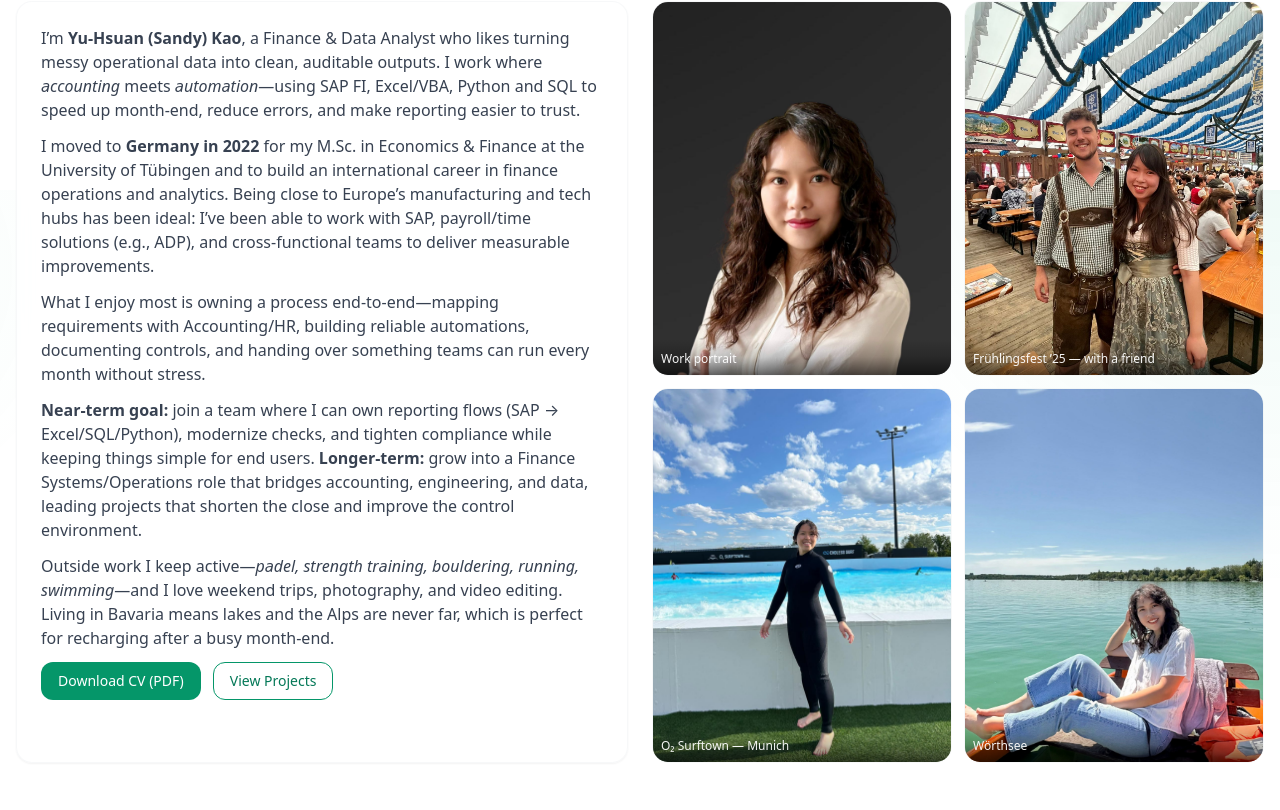
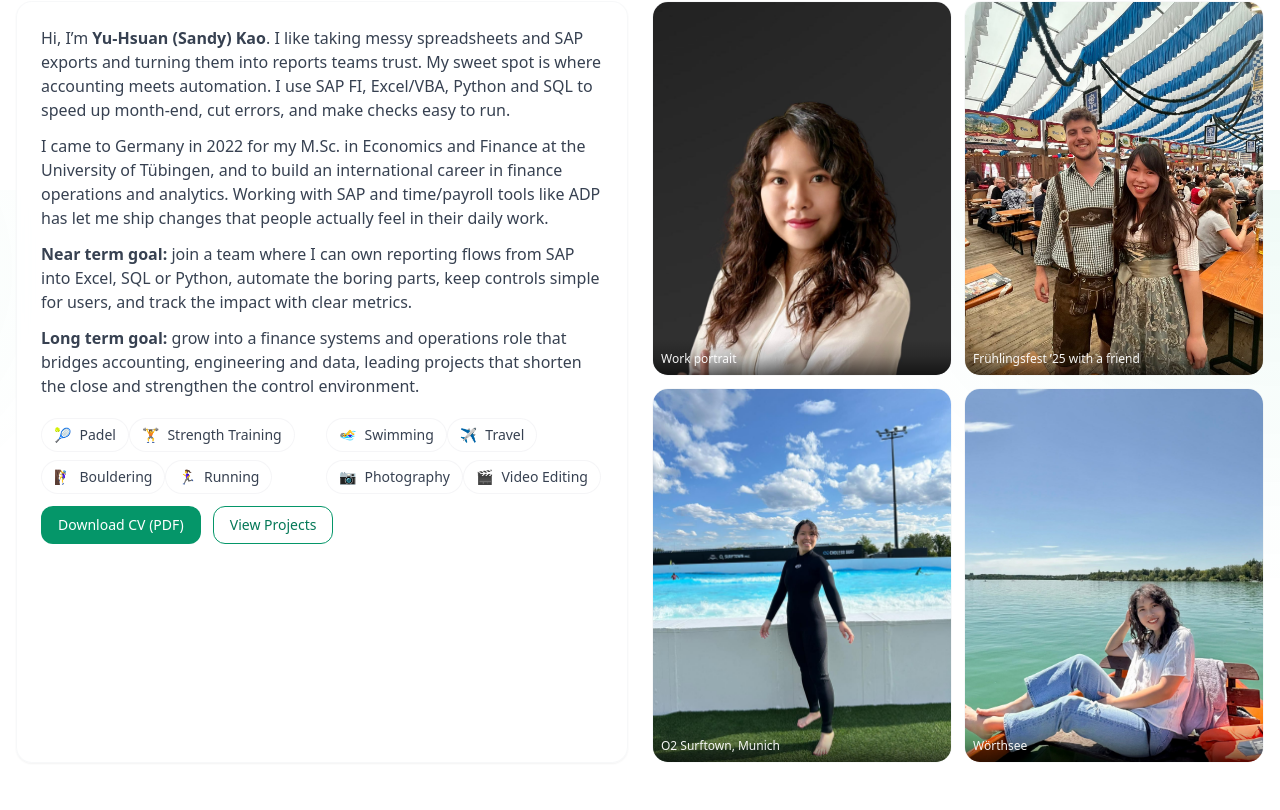
Before and after one commit to SandyKao0301/SandyKao, a Next.js app: page / in a window 1280 px wide. Shown: the part 610-1420 px from the top of the page. Built offline with nearby package versions, Linux system fonts and the light colour scheme.

Commit message:
Update page.tsx

```diff
--- a/app/page.tsx
+++ b/app/page.tsx
@@ -5,6 +5,20 @@ import Timeline from "@/components/Timeline";
 
 export default function Page() {
   const base = process.env.NEXT_PUBLIC_BASE_PATH || "";
+
+  // Interests for the pills inside About (split 4 / 4)
+  const interests = [
+    { label: "Padel", emoji: "🎾" },
+    { label: "Strength Training", emoji: "🏋️" },
+    { label: "Bouldering", emoji: "🧗‍♀️" },
+    { label: "Running", emoji: "🏃‍♀️" },
+    { label: "Swimming", emoji: "🏊‍♀️" },
+    { label: "Travel", emoji: "✈️" },
+    { label: "Photography", emoji: "📷" },
+    { label: "Video Editing", emoji: "🎬" },
+  ];
+  const leftPills = interests.slice(0, 4);
+  const rightPills = interests.slice(4, 8);
 
   return (
     <>
@@ -21,10 +35,8 @@ export default function Page() {
               Improved reporting accuracy and workflows, ensured compliance, and delivered precise financial analytics.
             </p>
             <div className="mt-6 flex flex-wrap gap-3">
-              {/* Green button: Download CV */}
               <a href={`${base}/assets/CV.pdf`} className="btn" download>Download CV</a>
               <Link href="/resume" className="btn-outline">Resume</Link>
-              {/* Go to the Projects page (not the on-page anchor) */}
               <Link href="/projects" className="btn-outline">View Projects</Link>
             </div>
           </div>
@@ -71,45 +83,55 @@ export default function Page() {
         </div>
       </header>
 
-      {/* About */}
+      {/* About (more personable, goals split, interests pills integrated) */}
       <Section id="about" title="About" subtitle="Who I am and what I bring to finance + data roles.">
         <div className="grid gap-6 md:grid-cols-2">
+          {/* Left: bio + goals + interests pills */}
           <div className="card">
             <div className="space-y-3 text-gray-700 dark:text-gray-300">
               <p>
-                I’m <strong>Yu-Hsuan (Sandy) Kao</strong>, a Finance &amp; Data Analyst who likes turning messy
-                operational data into clean, auditable outputs. I work where <em>accounting</em> meets
-                <em> automation</em>—using SAP FI, Excel/VBA, Python and SQL to speed up month-end,
-                reduce errors, and make reporting easier to trust.
+                Hi, I’m <strong>Yu-Hsuan (Sandy) Kao</strong>. I like taking messy spreadsheets and SAP exports and turning them into reports teams trust.
+                My sweet spot is where accounting meets automation. I use SAP FI, Excel/VBA, Python and SQL to speed up month-end, cut errors, and make checks easy to run.
               </p>
 
               <p>
-                I moved to <strong>Germany in 2022</strong> for my M.Sc. in Economics &amp; Finance at the University of
-                Tübingen and to build an international career in finance operations and analytics. Being close
-                to Europe’s manufacturing and tech hubs has been ideal: I’ve been able to work with SAP,
-                payroll/time solutions (e.g., ADP), and cross-functional teams to deliver measurable
-                improvements.
+                I came to Germany in 2022 for my M.Sc. in Economics and Finance at the University of Tübingen, and to build an international career in finance operations and analytics.
+                Working with SAP and time/payroll tools like ADP has let me ship changes that people actually feel in their daily work.
               </p>
 
               <p>
-                What I enjoy most is owning a process end-to-end—mapping requirements with Accounting/HR,
-                building reliable automations, documenting controls, and handing over something teams can run
-                every month without stress.
+                <strong>Near term goal:</strong> join a team where I can own reporting flows from SAP into Excel, SQL or Python, automate the boring parts, keep controls simple for users, and track the impact with clear metrics.
               </p>
 
               <p>
-                <strong>Near-term goal:</strong> join a team where I can own reporting flows (SAP → Excel/SQL/Python),
-                modernize checks, and tighten compliance while keeping things simple for end users.
-                <strong> Longer-term:</strong> grow into a Finance Systems/Operations role that bridges accounting,
-                engineering, and data, leading projects that shorten the close and improve the control
-                environment.
+                <strong>Long term goal:</strong> grow into a finance systems and operations role that bridges accounting, engineering and data, leading projects that shorten the close and strengthen the control environment.
               </p>
 
-              <p>
-                Outside work I keep active—<em>padel, strength training, bouldering, running, swimming</em>—and
-                I love weekend trips, photography, and video editing. Living in Bavaria means lakes and the
-                Alps are never far, which is perfect for recharging after a busy month-end.
-              </p>
+              {/* Interests pills split 4 / 4 */}
+              <div className="mt-4 grid grid-cols-2 gap-2">
+                <div className="space-y-2">
+                  {leftPills.map(({ label, emoji }) => (
+                    <span
+                      key={label}
+                      className="inline-flex items-center gap-2 px-3 py-1.5 rounded-full border border-gray-200/40 dark:border-gray-800/60 bg-white/5 text-sm"
+                    >
+                      <span aria-hidden>{emoji}</span>
+                      {label}
+                    </span>
+                  ))}
+                </div>
+                <div className="space-y-2">
+                  {rightPills.map(({ label, emoji }) => (
+                    <span
+                      key={label}
+                      className="inline-flex items-center gap-2 px-3 py-1.5 rounded-full border border-gray-200/40 dark:border-gray-800/60 bg-white/5 text-sm"
+                    >
+                      <span aria-hidden>{emoji}</span>
+                      {label}
+                    </span>
+                  ))}
+                </div>
+              </div>
 
               <div className="mt-4 flex flex-wrap gap-3">
                 <a href={`${base}/assets/CV.pdf`} className="btn" download>Download CV (PDF)</a>
@@ -118,67 +140,59 @@ export default function Page() {
             </div>
           </div>
 
-          {/* Photos — portrait-friendly tiles with captions */}
+          {/* Right: photos with captions (kept compact and readable) */}
           <div className="grid grid-cols-2 gap-3">
             {/* Headshot */}
-            <div className="relative aspect-[4/5] overflow-hidden rounded-2xl border border-gray-200/30 dark:border-gray-800/50">
+            <figure className="relative aspect-[4/5] overflow-hidden rounded-2xl border border-gray-200/30 dark:border-gray-800/50">
               <img
                 src={`${base}/assets/Sandy_portrait.jpg`}
                 alt="Sandy Kao — professional headshot"
                 className="absolute inset-0 h-full w-full object-cover object-top"
                 loading="lazy"
               />
-              <div className="absolute inset-x-0 bottom-0">
-                <div className="bg-gradient-to-t from-black/60 via-black/20 to-transparent px-2 py-1.5">
-                  <span className="text-[11px] sm:text-xs text-white/95">Work portrait</span>
-                </div>
-              </div>
-            </div>
+              <figcaption className="absolute inset-x-0 bottom-0 bg-gradient-to-t from-black/60 via-black/20 to-transparent px-2 py-1.5">
+                <span className="text-[11px] sm:text-xs text-white/95">Work portrait</span>
+              </figcaption>
+            </figure>
 
             {/* Frühlingsfest */}
-            <div className="relative aspect-[4/5] overflow-hidden rounded-2xl border border-gray-200/30 dark:border-gray-800/50">
+            <figure className="relative aspect-[4/5] overflow-hidden rounded-2xl border border-gray-200/30 dark:border-gray-800/50">
               <img
                 src={`${base}/assets/Octoberfest.jpg`}
                 alt="With a friend at Frühlingsfest 2025 in Munich"
                 className="absolute inset-0 h-full w-full object-cover object-center"
                 loading="lazy"
               />
-              <div className="absolute inset-x-0 bottom-0">
-                <div className="bg-gradient-to-t from-black/60 via-black/20 to-transparent px-2 py-1.5">
-                  <span className="text-[11px] sm:text-xs text-white/95">Frühlingsfest ’25 — with a friend</span>
-                </div>
-              </div>
-            </div>
+              <figcaption className="absolute inset-x-0 bottom-0 bg-gradient-to-t from-black/60 via-black/20 to-transparent px-2 py-1.5">
+                <span className="text-[11px] sm:text-xs text-white/95">Frühlingsfest ’25 with a friend</span>
+              </figcaption>
+            </figure>
 
             {/* O2 Surftown */}
-            <div className="relative aspect-[4/5] overflow-hidden rounded-2xl border border-gray-200/30 dark:border-gray-800/50">
+            <figure className="relative aspect-[4/5] overflow-hidden rounded-2xl border border-gray-200/30 dark:border-gray-800/50">
               <img
                 src={`${base}/assets/Surfing.jpg`}
                 alt="Surfing at O2 Surftown in Munich"
                 className="absolute inset-0 h-full w-full object-cover object-center"
                 loading="lazy"
               />
-              <div className="absolute inset-x-0 bottom-0">
-                <div className="bg-gradient-to-t from-black/60 via-black/20 to-transparent px-2 py-1.5">
-                  <span className="text-[11px] sm:text-xs text-white/95">O₂ Surftown — Munich</span>
-                </div>
-              </div>
-            </div>
+              <figcaption className="absolute inset-x-0 bottom-0 bg-gradient-to-t from-black/60 via-black/20 to-transparent px-2 py-1.5">
+                <span className="text-[11px] sm:text-xs text-white/95">O2 Surftown, Munich</span>
+              </figcaption>
+            </figure>
 
             {/* Wörthsee */}
-            <div className="relative aspect-[4/5] overflow-hidden rounded-2xl border border-gray-200/30 dark:border-gray-800/50">
+            <figure className="relative aspect-[4/5] overflow-hidden rounded-2xl border border-gray-200/30 dark:border-gray-800/50">
               <img
                 src={`${base}/assets/Lake.jpg`}
                 alt="Wörthsee"
                 className="absolute inset-0 h-full w-full object-cover object-center"
                 loading="lazy"
               />
-              <div className="absolute inset-x-0 bottom-0">
-                <div className="bg-gradient-to-t from-black/60 via-black/20 to-transparent px-2 py-1.5">
-                  <span className="text-[11px] sm:text-xs text-white/95">Wörthsee</span>
-                </div>
-              </div>
-            </div>
+              <figcaption className="absolute inset-x-0 bottom-0 bg-gradient-to-t from-black/60 via-black/20 to-transparent px-2 py-1.5">
+                <span className="text-[11px] sm:text-xs text-white/95">Wörthsee</span>
+              </figcaption>
+            </figure>
           </div>
         </div>
       </Section>
@@ -194,7 +208,7 @@ export default function Page() {
             href="/projects#month-end-automation"
             cta="View project"
           />
-          <ProjectCard
+        <ProjectCard
             title="Working-hours Compliance Tracker"
             subtitle="Validated HR hours against policy & labor limits; anomaly detection"
             tags={["ADP","Excel","Automation"]}
@@ -292,30 +306,6 @@ export default function Page() {
           </div>
         </div>
       </Section>
-
-      {/* Interests */}
-      <Section title="Interests">
-        <div className="flex flex-wrap gap-2">
-          {[
-            { label: "Padel", emoji: "🎾" },
-            { label: "Strength Training", emoji: "🏋️" },
-            { label: "Bouldering", emoji: "🧗‍♀️" },
-            { label: "Running", emoji: "🏃‍♀️" },
-            { label: "Swimming", emoji: "🏊‍♀️" },
-            { label: "Travel", emoji: "✈️" },
-            { label: "Photography", emoji: "📷" },
-            { label: "Video Editing", emoji: "🎬" },
-          ].map(({ label, emoji }) => (
-            <span
-              key={label}
-              className="inline-flex items-center gap-2 px-3 py-1.5 rounded-full border border-gray-200/40 dark:border-gray-800/60 bg-white/5 text-sm"
-            >
-              <span aria-hidden>{emoji}</span>
-              {label}
-            </span>
-          ))}
-        </div>
-      </Section>
     </>
   );
 }
```
